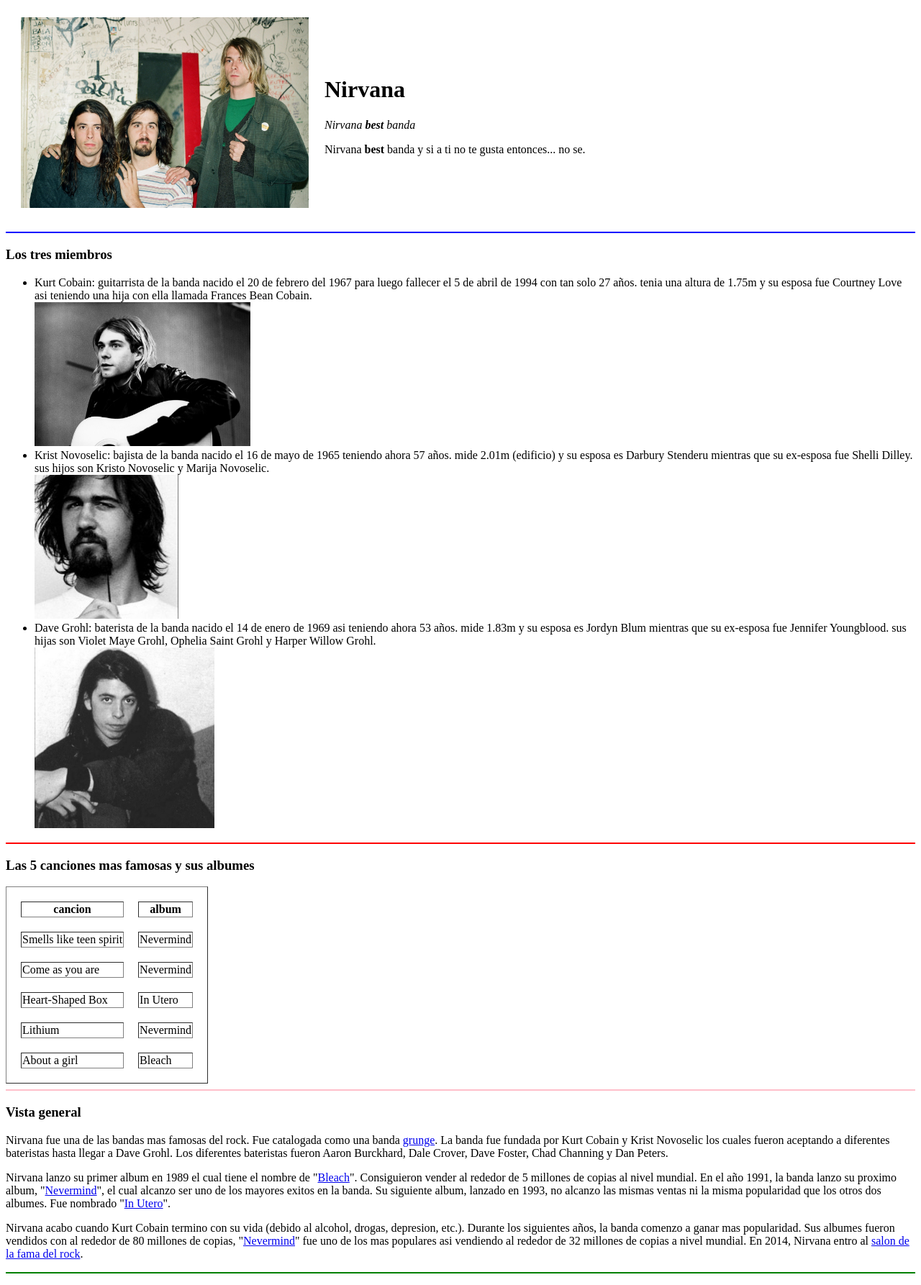
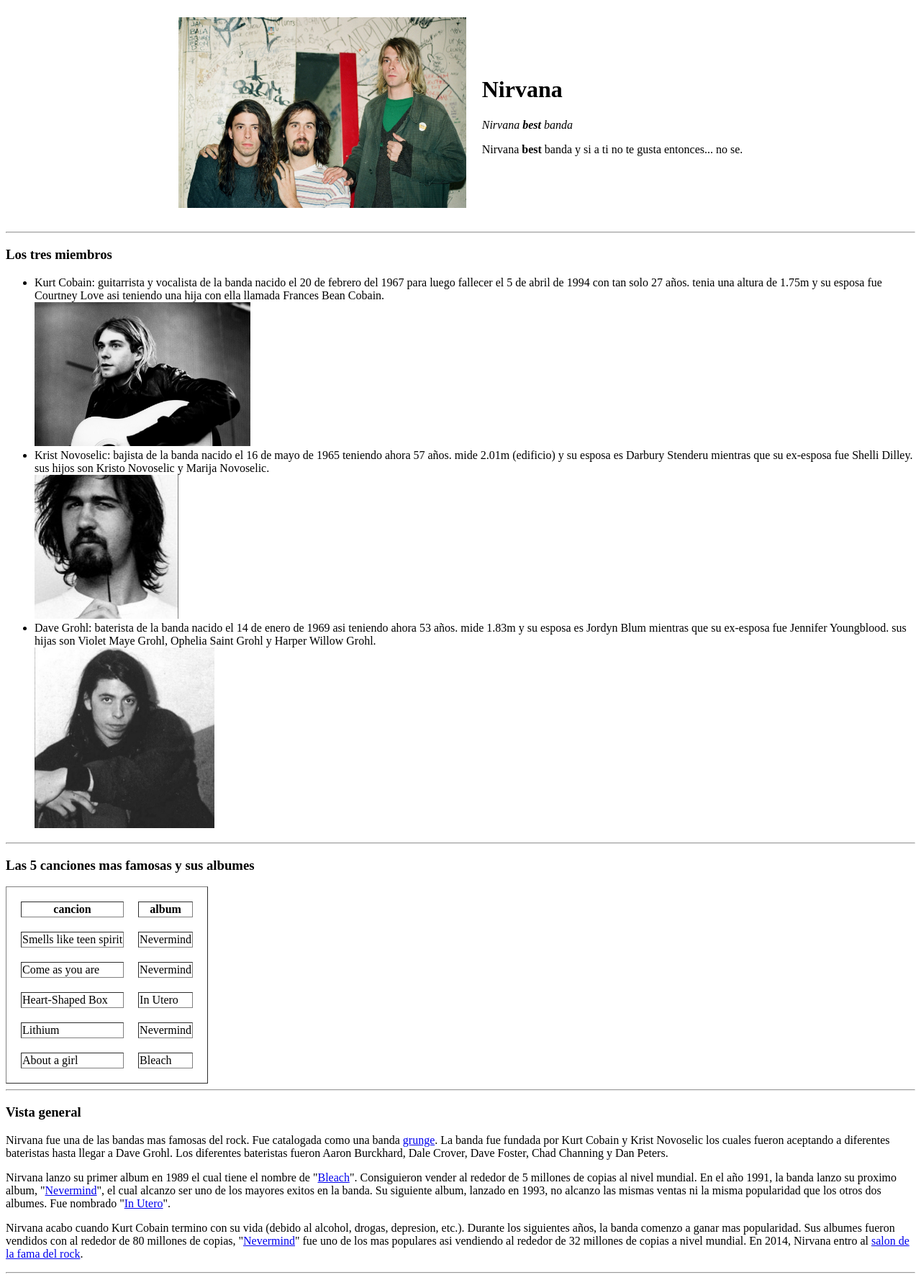
Before and after one commit to nirvanajpg12/nirvana0, a plain HTML site: page index.html in a window 1280 px wide. Shown: the part 5-1791 px from the top of the page at 72% size. Drawn offline with Linux system fonts and the light colour scheme.

Commit message:
Add files via upload

```diff
--- a/index.html
+++ b/index.html
@@ -3,22 +3,29 @@
 
 <head>
   <meta charset="utf-8">
-  <title>☆Nirvana☆</title>
+  <title>Nirvana</title>
+  <link rel="stylesheet" href="../css/styles.css">
+
 </head>
 
 <body>
+  <center>
     <table cellspacing="20">
       <tr>
         <td><img src="nirvana.jpg" alt="Nirvana" width="400px" , width="50%" , or height="100%"></td>
-      <td><h1>Nirvana</h1>
+        <td>
+          <h1>Nirvana</h1>
           <p><em>Nirvana <strong>best</strong> banda</em></p>
-      <p>Nirvana <strong>best</strong> banda y si a ti no te gusta entonces... no se.</p></td>
+          <p>Nirvana <strong>best</strong> banda y si a ti no te gusta entonces... no se.</p>
+        </td>
       </tr>
     </table>
-  <hr color="blue" />
+  </center>
+  <hr>
   <h3>Los tres miembros</h3>
   <ul>
-    <li>Kurt Cobain: guitarrista de la banda nacido el 20 de febrero del 1967 para luego fallecer el 5 de abril de 1994 con tan solo 27 años. tenia una altura de 1.75m y su esposa fue Courtney Love asi teniendo una hija con ella llamada Frances Bean
+    <li>Kurt Cobain: guitarrista y vocalista de la banda nacido el 20 de febrero del 1967 para luego fallecer el 5 de abril de 1994 con tan solo 27 años. tenia una altura de 1.75m y su esposa fue Courtney Love asi teniendo una hija con ella llamada
+      Frances Bean
       Cobain.</li>
     <img src="kurt cobain.jpg" alt="Kurt" width="300px" , width="38%" , or height="75%">
     <li>Krist Novoselic: bajista de la banda nacido el 16 de mayo de 1965 teniendo ahora 57 años. mide 2.01m (edificio) y su esposa es Darbury Stenderu mientras que su ex-esposa fue Shelli Dilley. sus hijos son Kristo Novoselic y Marija Novoselic.
@@ -28,7 +35,7 @@
       Willow Grohl.</li>
     <img src="dave.png.jpg" alt="Dave" width="250px" , width="32%" , or height="63%">
   </ul>
-  <hr color="red" />
+  <hr>
   <h3>Las 5 canciones mas famosas y sus albumes</h3>
   <table border="1" cellspacing="20">
     <tr>
@@ -62,7 +69,7 @@
     </tr>
   </table>
 
-  <hr color="pink">
+  <hr>
   <h3>Vista general</h3>
   <p>Nirvana fue una de las bandas mas famosas del rock. Fue catalogada como una banda <a href="https://www.significados.com/grunge/">grunge</a>. La banda fue fundada por Kurt Cobain y Krist Novoselic los cuales fueron aceptando a diferentes
     bateristas hasta llegar a Dave Grohl. Los diferentes bateristas fueron Aaron Burckhard, Dale Crover, Dave Foster, Chad Channing y Dan Peters.</p>
@@ -72,7 +79,7 @@
   <p>Nirvana acabo cuando Kurt Cobain termino con su vida (debido al alcohol, drogas, depresion, etc.). Durante los siguientes años, la banda comenzo a ganar mas popularidad. Sus albumes fueron vendidos con al rededor de 80 millones de copias, "<a
       href="https://www.nirvana.com/album/nevermind/">Nevermind</a>" fue uno de los mas populares asi vendiendo al rededor de 32 millones de copias a nivel mundial. En 2014, Nirvana entro al <a
       href="http://www.themetalpost.net/2014/04/resena-salon-de-la-fama-del-rock-roll.html">salon de la fama del rock</a>. </p>
-  <hr color="green">
+  <hr>
   <h3>Historia</h3>
   <p>Kurt y Krist se conocieron en la escuela de Aberdeen High School. Kurt itento varias veces formar una banda con Krist, pero este nunca acepto hasta que Kurt le dio un demo de su banda, <a
       href="https://www.sopitas.com/musica/fecal-matter-el-abono-que-dio-vida-a-nirvana/#:~:text=Fecal%20Matter%20es%20considerada%20la%20primera%20banda%20oficial,el%20bajo%20y%20Greg%20Hokanson%20en%20la%20bater%C3%ADa.">Fecal Matter</a>. La banda
@@ -91,7 +98,7 @@
       href="https://es.wikipedia.org/wiki/David_Bowie">David Bowie</a>, <a href="https://es.wikipedia.org/wiki/Meat_Puppets">Meat Puppets</a> y <a href="https://es.wikipedia.org/wiki/The_Vaselines">The Vaselines</a>.</p>
   <p>El 5 de abril de 1994, Kurt dejo una nota de suicidio. Un electricista lo encontro muerto, aunque al inicio creyo que era un maniqui. Kurt se habia suicidado disparandose con una escopeta en la cabeza. Krist y Dave tomaron caminos diferentes
     despues de eso. Ambos se unieron a diferentes bandas pero el que mas tuvo exito fue Dave con la famosa banda <a href="https://es.wikipedia.org/wiki/Foo_Fighters">Foo Fighters</a>.</p>
-  <hr color="purple">
+  <hr>
   <h3>Rivalidad entre Nirvana y Guns n Roses</h3>
   <p>La rivalidad entre las dos bandas incio por los vocalistas y sus ideologias. Kurt estaba a favor de la igualdad y el feminismo mientras que <a href="https://es.wikipedia.org/wiki/Axl_Rose">Axl Rose</a> escribia canciones con letra un tanto
     machista. Kurt se enojo cuando Axl menciono que era fan de Nirvana. Kurt menciono una vez que el y su banda no eran la tipica clase de banda del estilo de <a href="https://es.wikipedia.org/wiki/Guns_N%27_Roses">Guns n Roses</a>, que no tenia
```
Lines whose indentation alone changed are shown as unchanged.
